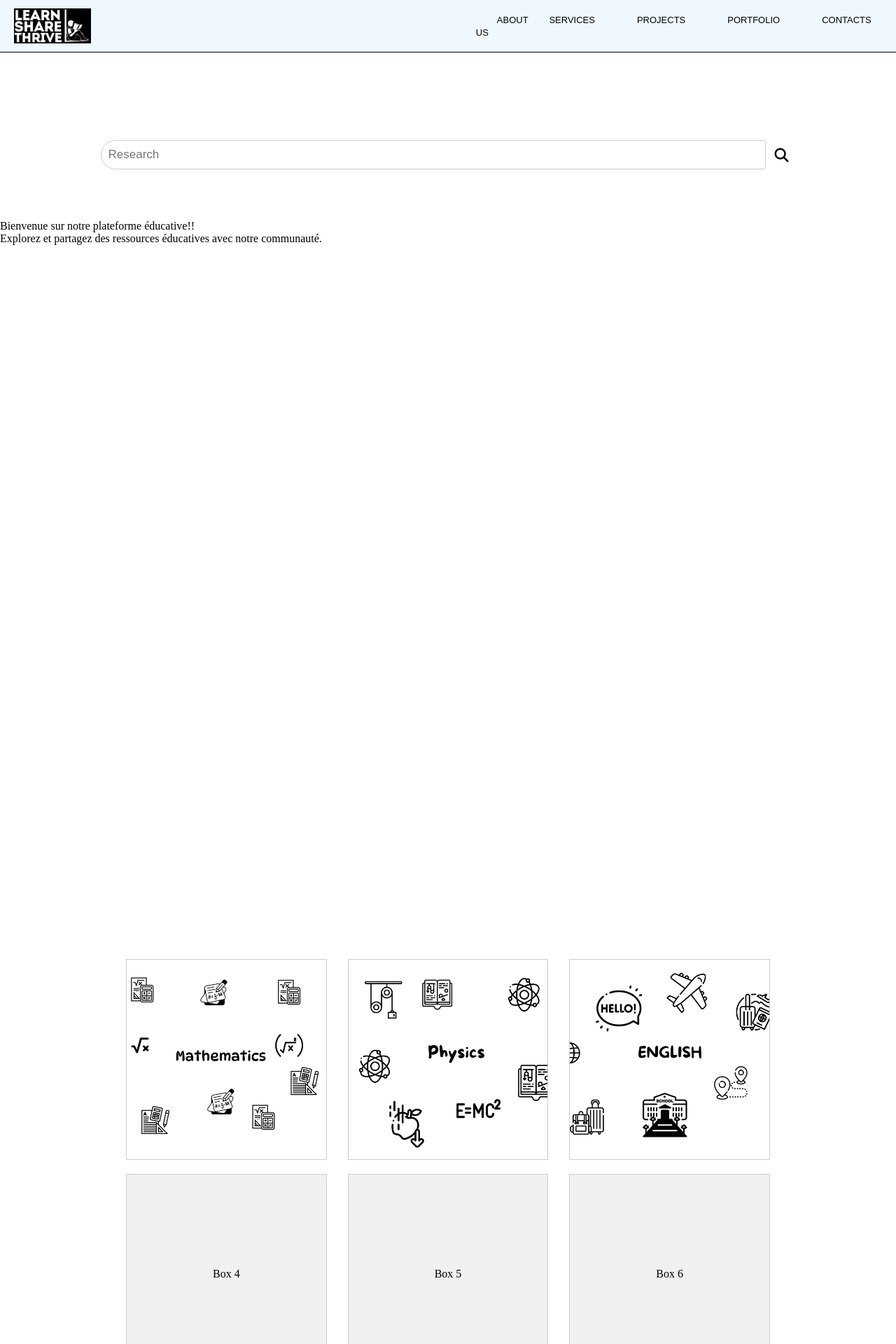
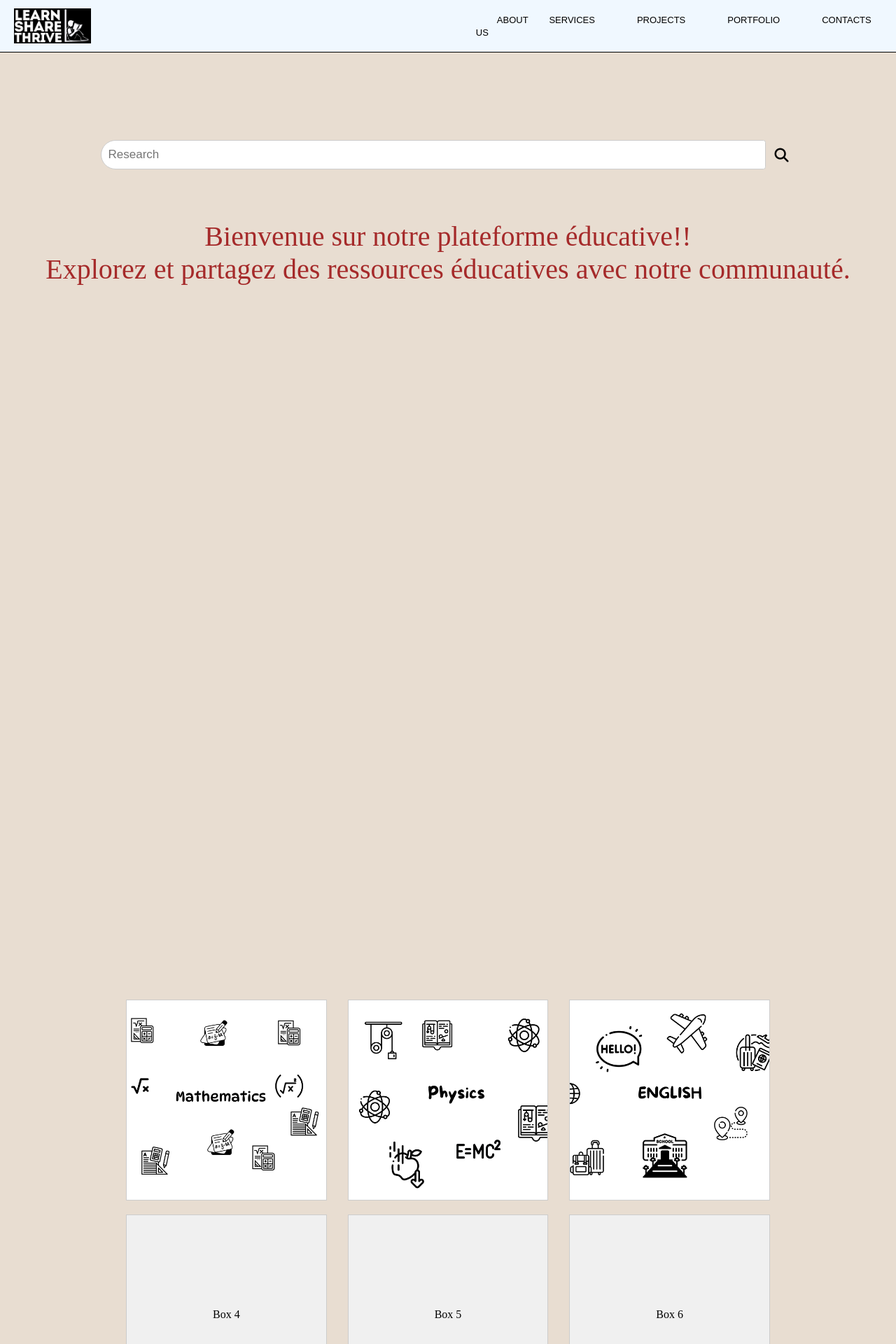
Before and after one commit to Firasbenmansour/LearnShareThrive, a PHP site: page /accueil.html in a window 1280 px wide. Shown: the top 1920 px of the page at 70% size. Run offline with PHP 8.4, Linux system fonts and the light colour scheme; some libraries are stand-ins or nearby versions; some web fonts are replaced.

Commit message:
Update style.css

```diff
--- a/style.css
+++ b/style.css
@@ -1,6 +1,6 @@
 
 
- @import url('https://fonts.googleapis.com/css2?family=Radio+Canada+Big:ital,wght@0,400..700;1,400..700&display=swap');
+@import url('https://fonts.googleapis.com/css2?family=Radio+Canada+Big:ital,wght@0,400..700;1,400..700&display=swap');
 
  *{
     margin:0;
@@ -9,6 +9,7 @@
  }
 body{
     height:3000px;
+    background-color: rgb(232, 221, 209);
 
 }
 
@@ -134,15 +135,20 @@
 transition: all 0.3s ease-in;
 
 }
-
-
 .container{
     display:flex;
     justify-content: space-evenly;
     align-items: center;
     text-align: center;
 }
-
+.paragraphe{
+align-content: center;
+display: flex;
+text-align: center;
+justify-content: space-evenly;
+color: brown;
+font-size: 40px;
+}
 .colonne ul{
     display:block;
 
@@ -174,7 +180,6 @@
 
 
 .bottom{
-    background-color: aliceblue;
     margin-top:1500px;
     height: 400px;
     width: 100%;
```
